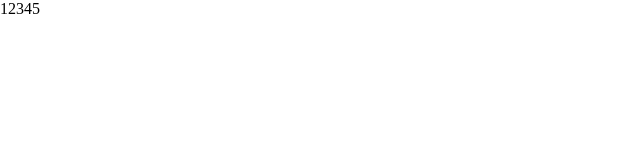
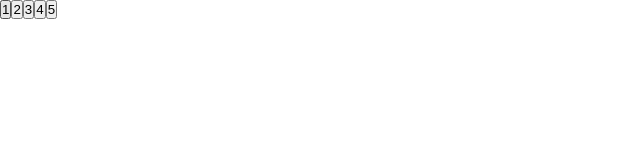
Before and after one commit to CaNeoN28/controle-farmaceutico-frontend, a Next.js app: page /teste in a window 1280 px wide. Shown: the top 160 px of the page, without its empty margins (0-640 px from the left). Built offline with nearby package versions, Linux system fonts and the light colour scheme.

Commit message:
Começando componente para página

```diff
--- /dev/null
+++ b/src/components/Pagina/index.tsx
@@ -0,0 +1,24 @@
+import { ComponentPropsWithoutRef, MouseEventHandler, ReactNode } from "react";
+
+interface Props {
+	children?: ReactNode;
+}
+
+export default function Pagina({
+	children,
+	onClick,
+	...props
+}: Props & ComponentPropsWithoutRef<"button">) {
+	return (
+		<button
+			onClick={(e) => {
+				e.preventDefault();
+				onClick && onClick(e);
+			}}
+
+			{...props}
+		>
+			{children}
+		</button>
+	);
+}
--- a/src/components/Paginacao/index.tsx
+++ b/src/components/Paginacao/index.tsx
@@ -1,5 +1,11 @@
-import { Dispatch, SetStateAction } from "react";
+import {
+	ComponentPropsWithoutRef,
+	Dispatch,
+	ReactNode,
+	SetStateAction,
+} from "react";
 import styles from "./Paginacao.module.scss";
+import Pagina from "../Pagina";
 
 interface Props {
 	pagina: number;
@@ -20,14 +26,14 @@ export default function Paginacao({ pagina, paginaMax, setPagina }: Props) {
 	return (
 		<div>
 			{getPaginas().map((p, i) => (
-				<a
+				<Pagina
 					key={i}
-					onClick={() => {
+					onClick={(e) => {
 						setPagina(p);
 					}}
 				>
 					{p}
-				</a>
+				</Pagina>
 			))}
 		</div>
 	);
```
Also changed, not shown: src/components/Pagina/Pagina.module.scss (added).
